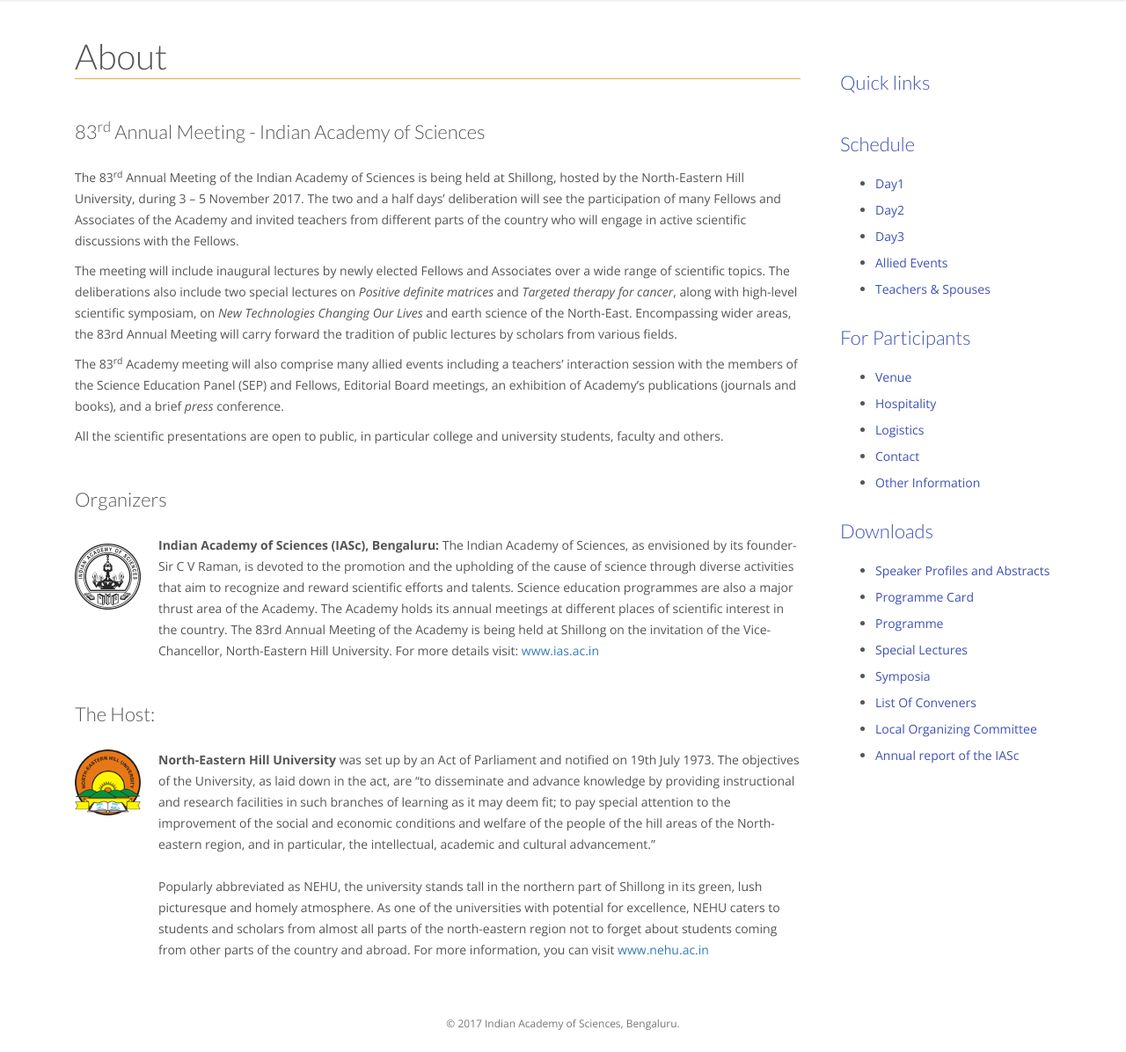
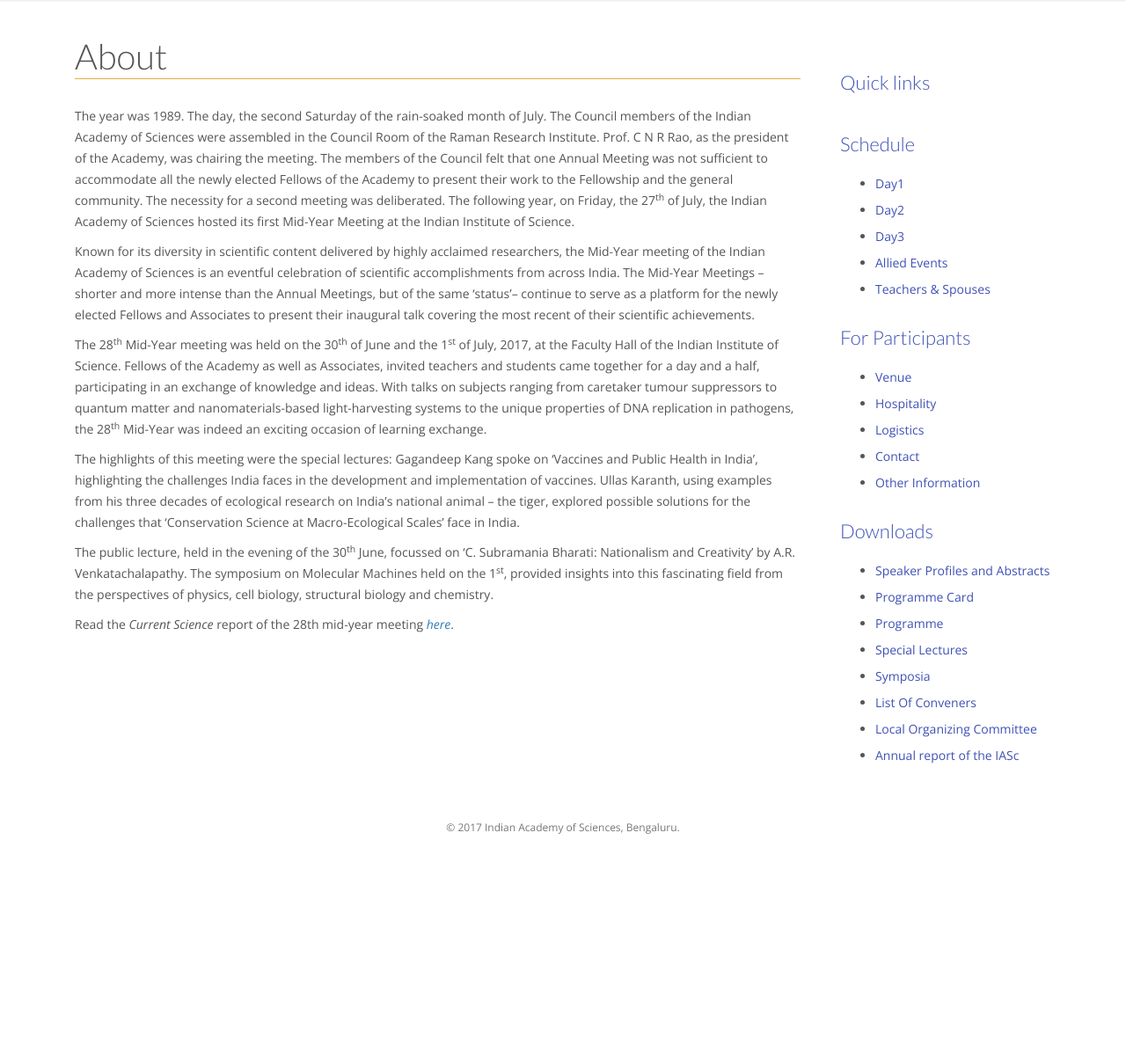
Before and after one commit to SrirangaDigital/ias-29mm, a PHP site: the page made by application/views/flat/2-About/index.php in a window 1280 px wide. Shown: the part 151-1347 px from the top of the page at 88% size. After the commit the page ends 1099 px from the top, so only its background shows below. Run offline with PHP 8.4, Linux system fonts and the light colour scheme; the template is opened without the code that fills it, so the values that code supplies are empty; some libraries are stand-ins or nearby versions.

Commit message:
About page coppied from 28mm repo

```diff
--- a/application/views/flat/2-About/index.php
+++ b/application/views/flat/2-About/index.php
@@ -11,24 +11,26 @@
         <div class="col-md-9 main">
             <h1>About</h1>
 
-            <h2>83<sup>rd</sup> Annual Meeting - Indian Academy of Sciences</h2>
-            <p>The 83<sup>rd</sup> Annual Meeting of the Indian Academy of Sciences is being held at Shillong, hosted by the North-Eastern Hill University, during  3 &ndash; 5 November 2017. The two and a half days’ deliberation will see the participation of many Fellows and Associates of the Academy and invited teachers from different parts of the country who will engage in active scientific discussions with the Fellows.</p>
-            <p>The meeting will include inaugural lectures by newly elected Fellows and Associates over a wide range of scientific topics. The deliberations also include two special lectures on <i>Positive definite matrices</i> and <i>Targeted therapy for cancer</i>, along with  high-level scientific symposiam, on <i>New Technologies Changing Our Lives</i> and earth science of the North-East. Encompassing wider areas, the 83rd Annual Meeting will carry forward the tradition of public lectures by scholars from various fields.</p>
-            <p>The 83<sup>rd</sup> Academy meeting will also comprise many allied events including a teachers’ interaction session with the members of the Science Education Panel (SEP) and Fellows, Editorial Board meetings, an exhibition of Academy’s publications (journals and books), and a brief <i>press</i> conference.</p>
-            <p>All the scientific presentations are open to public, in particular college and university students, faculty and others.</p>
+<p>
+    The year was 1989. The day, the second Saturday of the rain-soaked month of July. The Council members of the Indian Academy of Sciences were assembled in the Council Room of the Raman Research Institute. Prof. C N R Rao, as the president of the Academy, was chairing the meeting. The members of the Council felt that one Annual Meeting was not sufficient to accommodate all the newly elected Fellows of the Academy to present their work to the Fellowship and the general community. The necessity for a second meeting was deliberated. The following year, on Friday, the 27<sup>th</sup> of July, the Indian Academy of Sciences hosted its first Mid-Year Meeting at the Indian Institute of Science.
+</p>
+<p>
+    Known for its diversity in scientific content delivered by highly acclaimed researchers, the Mid-Year meeting of the Indian Academy of Sciences is an eventful celebration of scientific accomplishments from across India. The Mid-Year Meetings – shorter and more intense than the Annual Meetings, but of the same ‘status’– continue to serve as a platform for the newly elected Fellows and Associates to present their inaugural talk covering the most recent of their scientific achievements.
+</p>
+<p>
+    The 28<sup>th</sup> Mid-Year meeting was held on the 30<sup>th</sup> of June and the 1<sup>st</sup> of July, 2017, at the Faculty Hall of the Indian Institute of Science. Fellows of the Academy as well as Associates, invited teachers and students came together for a day and a half, participating in an exchange of knowledge and ideas. With talks on subjects ranging from caretaker tumour suppressors to quantum matter and nanomaterials-based light-harvesting systems to the unique properties of DNA replication in pathogens, the 28<sup>th</sup> Mid-Year was indeed an exciting occasion of learning exchange.
+</p>
+<p>
+    The highlights of this meeting were the special lectures: Gagandeep Kang spoke on ‘Vaccines and Public Health in India’, highlighting the challenges India faces in the development and implementation of vaccines. Ullas Karanth, using examples from his three decades of ecological research on India’s national animal – the tiger, explored possible solutions for the challenges that ‘Conservation Science at Macro-Ecological Scales’ face in India.
+</p>
+<p>
+    The public lecture, held in the evening of the 30<sup>th</sup> June, focussed on ‘C. Subramania Bharati: Nationalism and Creativity’ by A.R. Venkatachalapathy. The symposium on Molecular Machines held on the 1<sup>st</sup>, provided insights into this fascinating field from the perspectives of physics, cell biology, structural biology and chemistry.
+</p>
+<p>
+    Read the <i>Current Science</i> report of the 28th mid-year meeting <i><a href="http://www.currentscience.ac.in/Volumes/113/04/0547.pdf">here</a></i>.
+</p>
 
-            <h2>Organizers</h2>
-            <p>
-                <img src="<?=PUBLIC_URL?>images/logo.png" alt="IAS Logo" style="float: left;width: 75px;margin: 10px 20px 50px 0"/>
-                <strong>Indian Academy of Sciences (IASc), Bengaluru:</strong> The Indian Academy of Sciences, as envisioned by its founder- Sir C V Raman, is devoted to the promotion and the upholding of the cause of science through diverse activities that aim to recognize and reward scientific efforts and talents. Science education programmes are also a major thrust area of the Academy. The Academy holds its annual meetings at different places of scientific interest in the country. The 83rd Annual Meeting of the Academy is being held at Shillong on the invitation of the Vice-Chancellor, North-Eastern Hill University. For more details visit: <a href="http://www.ias.ac.in" target="_blank">www.ias.ac.in</a>
-            </p>
-           <h2>The Host:</h2>
-            <p>
-                <img src="<?=PUBLIC_URL?>images/stock/nehulogo.png" alt="North-Eastern Hill University Logo" style="float: left;width: 75px;margin: 0px 20px 150px 0"/>
-                <strong>North-Eastern Hill University</strong> was set up by an Act of Parliament and notified on 19th July 1973. The objectives of the University, as laid down in the act, are “to disseminate and advance knowledge by providing instructional and research facilities in such branches of learning as it may deem fit; to pay special attention to the improvement of the social and economic conditions and welfare of the people of the hill areas of the North-eastern region, and in particular, the intellectual, academic and cultural advancement.”
-                <br /><br />
-                Popularly abbreviated as NEHU, the university stands tall in the northern part of Shillong in its green, lush picturesque and homely atmosphere. As one of the universities with potential for excellence, NEHU caters to students and scholars from almost all parts of the north-eastern region not to forget about students coming from other parts of the country and abroad. For more information, you can visit <a href="http://www.nehu.ac.in" target="_blank">www.nehu.ac.in</a>
-            </p>
+
         </div>
         <div class="col-md-3 sidebar">
 <?php require_once('application/views/generalSidebar.php');?>
```
